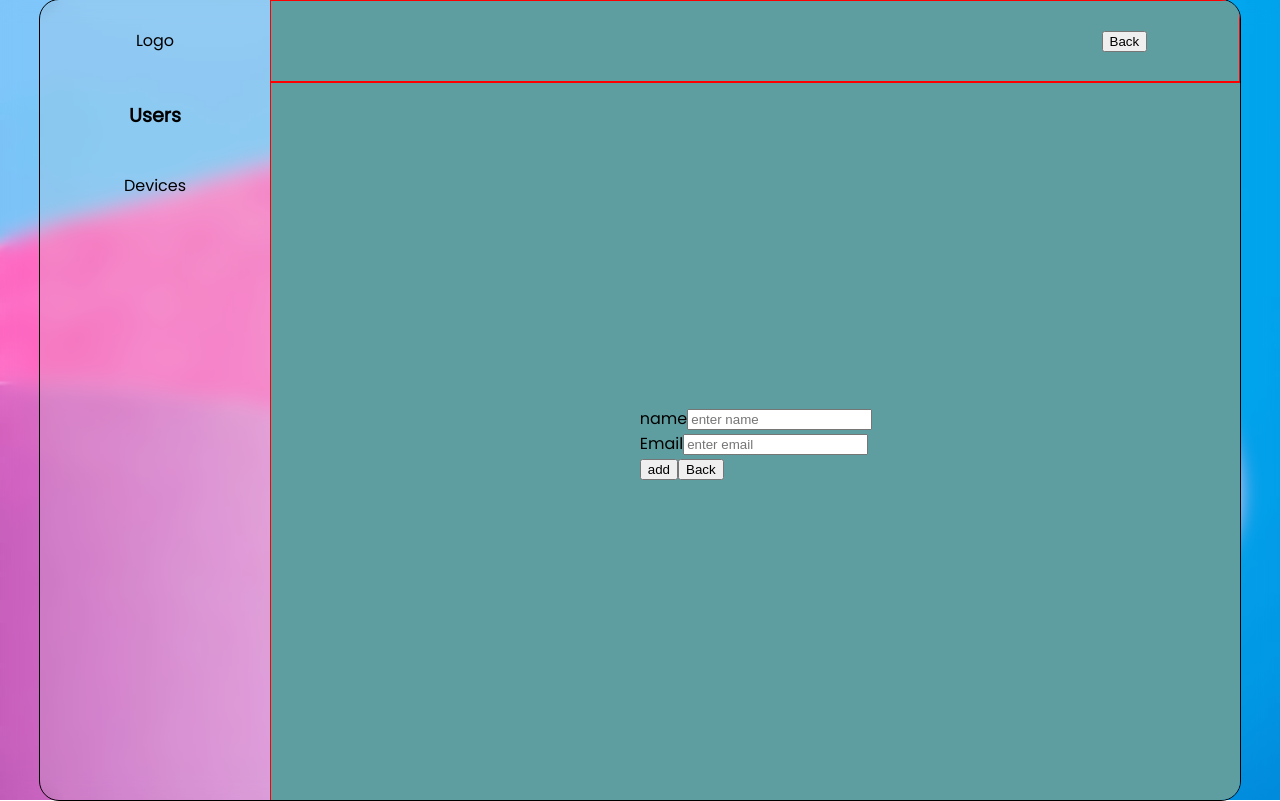
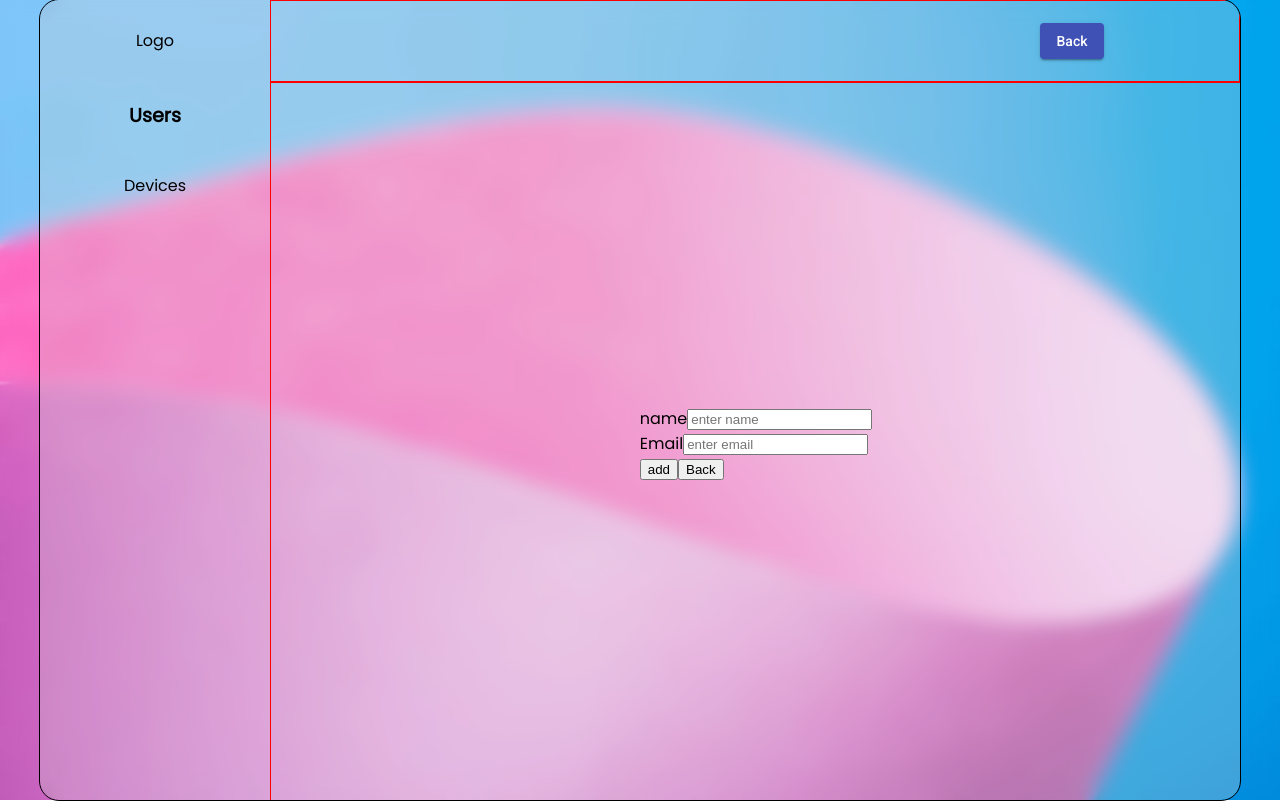
Before and after one commit to kokoyroy/deviceManagment, an Angular app: page / in a window 1280 px wide. Both pictures are taken after a click on the button "Add". Built offline with nearby package versions, Linux system fonts and the light colour scheme; no server answers.

Commit message:
minor visual upgrades

```diff
--- a/src/app/dashboard/mainview/header/users-header/users-header.component.css
+++ b/src/app/dashboard/mainview/header/users-header/users-header.component.css
@@ -1,21 +1,18 @@
 .users-header{
     display: flex;
-    justify-content: space-between;
     align-items: center;
-    width: 90%;
+    width: 100%;
     margin: 0 auto;
+    position: relative;
+    height: 100%;
 
 }
-.users-header button{
-    display: block;
-    padding: 5px 30px;
+h3{
+    position: absolute;
+    left: 50px;
 }
 .add{
-    display: flex;
-    justify-content: flex-end;
-    align-items: center;
-    width: 90%;
+    position: absolute;
+    right: 50px;
+    width: 150px;
 }
-.add button{
-    display: block;
-}
--- a/src/app/dashboard/mainview/header/users-header/users-header.component.html
+++ b/src/app/dashboard/mainview/header/users-header/users-header.component.html
@@ -1,6 +1,6 @@
-<p *ngIf='name'>User {{name}} emal{{email}}</p>
+<div class="user" *ngIf='name'>User {{name}} emal{{email}}</div>
 <div *ngIf='!name&&!add' class="users-header">
     <h3>Users</h3>
-    <button routerLink='/users/add'>Add</button>
+    <button class="add" mat-raised-button color="primary" routerLink='/users/add'>Add</button>
 </div>
-<div *ngIf='add' class="add"><button routerLink='/users'>Back</button></div>
+<div *ngIf='add' class="add"><button mat-raised-button color="primary" routerLink='/users'>Back</button></div>
--- a/src/app/dashboard/mainview/mainview.component.css
+++ b/src/app/dashboard/mainview/mainview.component.css
@@ -1,4 +1,16 @@
-.container{
-    background-color: cadetblue;
+.container {
+    position: relative;
     height: 100%;
+    background-color: transparent;
 }
+.blur {
+    opacity: 0.3;
+    backdrop-filter: blur(7px);
+background-color: lightgray;
+    position: absolute;
+    top: 0;
+    left: 0;
+    height: 100%;
+    width: 100%;
+    z-index: -1;
+}
--- a/src/app/dashboard/mainview/mainview.component.html
+++ b/src/app/dashboard/mainview/mainview.component.html
@@ -1,5 +1,5 @@
 <div class="container">
 
-
+<div class="blur"></div>
     <router-outlet></router-outlet>
 </div>
--- a/src/app/dashboard/mainview/users/user/user.component.ts
+++ b/src/app/dashboard/mainview/users/user/user.component.ts
@@ -23,10 +23,13 @@ export class UserComponent implements OnInit {
   ngOnInit(): void {
     this.activatedRoute.paramMap.subscribe((params) => {
       let id = params.get('id')
-      this.user = this.usersService.getUser(id)
+      //getUser is asynchronous i must fix that
+      this.user =  this.usersService.getUser(id)
+      // ************************************
       this.name = this.user.name;
       this.email = this.user.email
       this.userDevices = this.user.devices
+      //******************************** */
     })
     this.allDevices = this.deviceService.deviceList
     this.availableDevices = this.allDevices.filter(el => el.assigned === false)
--- a/src/app/dashboard/mainview/users/users.component.css
+++ b/src/app/dashboard/mainview/users/users.component.css
@@ -2,32 +2,52 @@
     display: flex;
     justify-content: center;
     align-items: center;
-    height: 100%;
+    height: 90%;
     width: 100%;
 }
 .users-list {
-    flex-grow: 0.5;
-    background-color: hotpink;
     height: 100%;
+    padding: 15px;
+    width: 100%;
+}
+.list-item{
+    height: 80px;
+    width: 90%;
+    position: relative;
+    margin: 10px auto;
+    list-style: none;
+    border-radius: 25px;
+    display: flex;
+    align-items: center;
+    justify-content: space-evenly;
+    box-shadow: 5px 6px 15px -8px;
+}
+ul{
+    padding: 0;
+}
+.left{
 
 }
-.users-list ul{
-    list-style: none;
-    padding:0 ;
+.right button{
+    margin: 0 5px;
 }
-.add-user {
-    background-color: grey;
-    flex-grow: 0.5;
+.blur{
+    position: absolute;
+    top: 0;
+    left: 0;
     height: 100%;
+    width: 100%;
+    background-color: lightgray;
+    opacity: .5;
+    backdrop-filter: blur(7px);
+    z-index: -1;
+    border-radius: 25px;
+
 }
-.add-user label{
-    /* padding: 5px 20px; */
-}
+
 .header{
-    height: 70px;
-    border: 1px red solid;
+    height: 10%;
     display: flex;
     align-items: center;
-    /* padding-left: 50px; */
     font-size: larger;
 }
--- a/src/app/dashboard/mainview/users/users.component.html
+++ b/src/app/dashboard/mainview/users/users.component.html
@@ -3,14 +3,37 @@
 <div class="container">
     <div class="users-list">
         <div *ngIf='usersList'>
-            <ul *ngFor='let user of usersList'>
-                <li>
-                    <div> <strong>username:</strong>{{user.name}}</div>
-                    <div><strong>email:</strong>{{user.email}}</div>
-                    <button routerLink='/users/{{user.id}}'>View/Edit</button>
-                    <button [disabled]='user.getDevices().length' (click)='deleteUser(user.id)'>Delete</button>
-                    <p *ngIf='!user.getDevices().length'><span style="color: red"> {{user.name}} got no devices!</span></p>
-                    <p *ngIf='user.getDevices().length'><span style="color: green">{{user.name}} has devices assigned</span></p>
+            <ul>
+                <li *ngFor='let user of usersList' class="list-item ">
+                    <div class="left">
+                        <div> <strong>username:</strong>{{user.name}}</div>
+                        <div><strong>email:</strong>{{user.email}}</div>
+                    </div>
+                    <div class="middle">
+                        <span *ngIf='!user.getDevices().length' style="color: red;" class="material-icons">
+                            done
+                        </span>
+                        <span *ngIf='user.getDevices().length' style="color: green;" class="material-icons">
+                            done
+                        </span>
+                    </div>
+                    <div class="right">
+                        <button mat-raised-button color="primary" routerLink='/users/{{user.id}}'>View/Edit</button>
+                        <button mat-raised-button color="warn" [disabled]='false'
+                            (click)='deleteUser(user.id)'>Delete</button>
+
+
+                    </div>
+
+
+
+
+
+
+
+
+
+                    <div class="blur"></div>
                 </li>
                 <br>
             </ul>
--- a/src/app/dashboard/sidebar/sidebar.component.css
+++ b/src/app/dashboard/sidebar/sidebar.component.css
@@ -1,6 +1,6 @@
 .blur{
     background-color: lightgray;
-    opacity: .2;
+    opacity: .3;
     height: 100%;
     width: 100%;
     position: absolute;
--- a/src/app/material/material.module.ts
+++ b/src/app/material/material.module.ts
@@ -1,12 +1,12 @@
 import { NgModule } from '@angular/core';
 import {MatListModule} from '@angular/material/list';
-
+import {MatIconModule} from '@angular/material/icon';
 import { MatButtonModule } from '@angular/material/button';
 import {MatSidenavModule} from '@angular/material/sidenav';
 
 
 
-const materialComponents = [MatButtonModule,MatSidenavModule,MatListModule]
+const materialComponents = [MatButtonModule,MatSidenavModule,MatIconModule,MatListModule]
 @NgModule({
   imports: [materialComponents],
   exports: [materialComponents]
```
